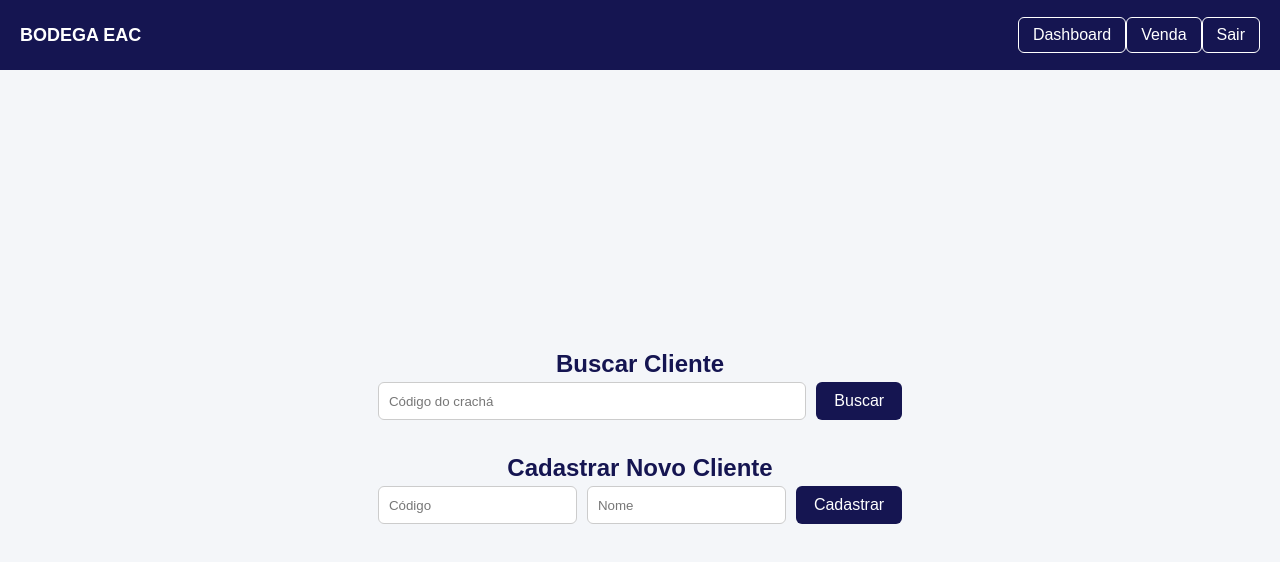
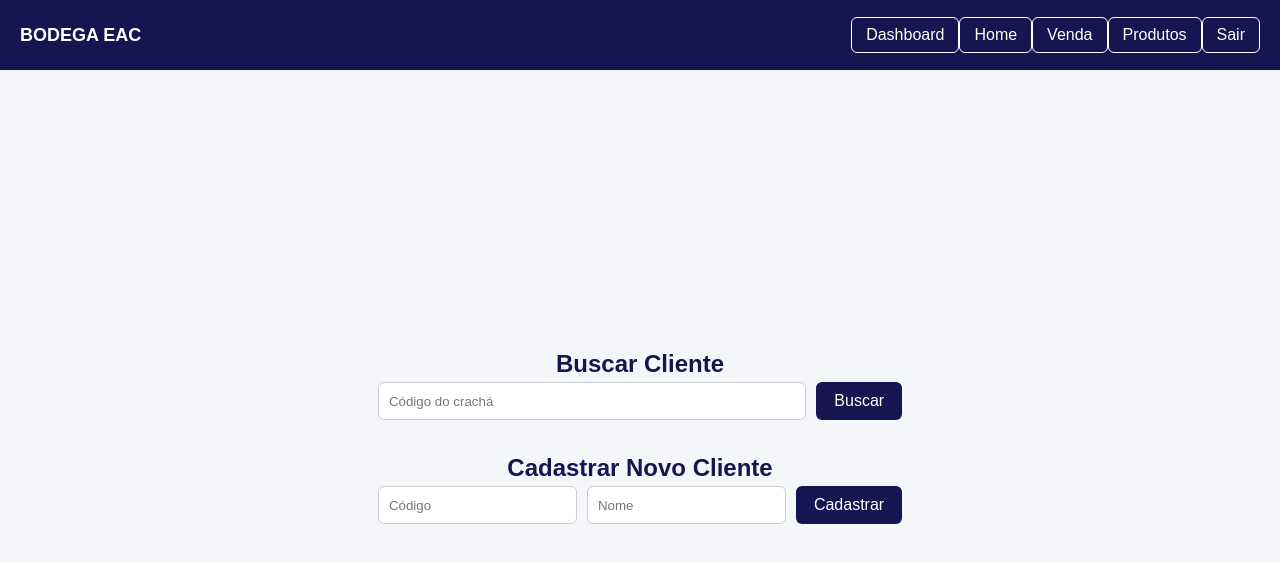
Before and after one commit to miniboxtrindade/minibox, a React (Vite) app: page /home in a window 1280 px wide. Shown: the top 562 px of the page. Built offline with nearby package versions, Linux system fonts and the light colour scheme.

Commit message:
ajustes visuais finos

```diff
--- a/src/home/home.tsx
+++ b/src/home/home.tsx
@@ -284,9 +284,17 @@ const Home = () => {
             Dashboard
           </button>
 
+          <button onClick={() => navigate("/home")}>
+            Home
+          </button>
+
           <button onClick={() => navigate("/sale")}>
-          Venda
-        </button>
+            Venda
+          </button>
+
+          <button onClick={() => navigate("/product")}>
+            Produtos
+          </button>
 
           <button onClick={handleLogout}>
             Sair
--- a/src/sale/sale.tsx
+++ b/src/sale/sale.tsx
@@ -140,6 +140,7 @@ export default function Sale() {
           <button onClick={() => navigate("/home")}>Home</button>
           <button onClick={() => navigate("/sale")}>Venda</button>
           <button onClick={() => navigate("/product")}>Produtos</button>
+          <button onClick={() => navigate("/dashboard")}>DashBoard</button>
         </div>
       </nav>
 
```
